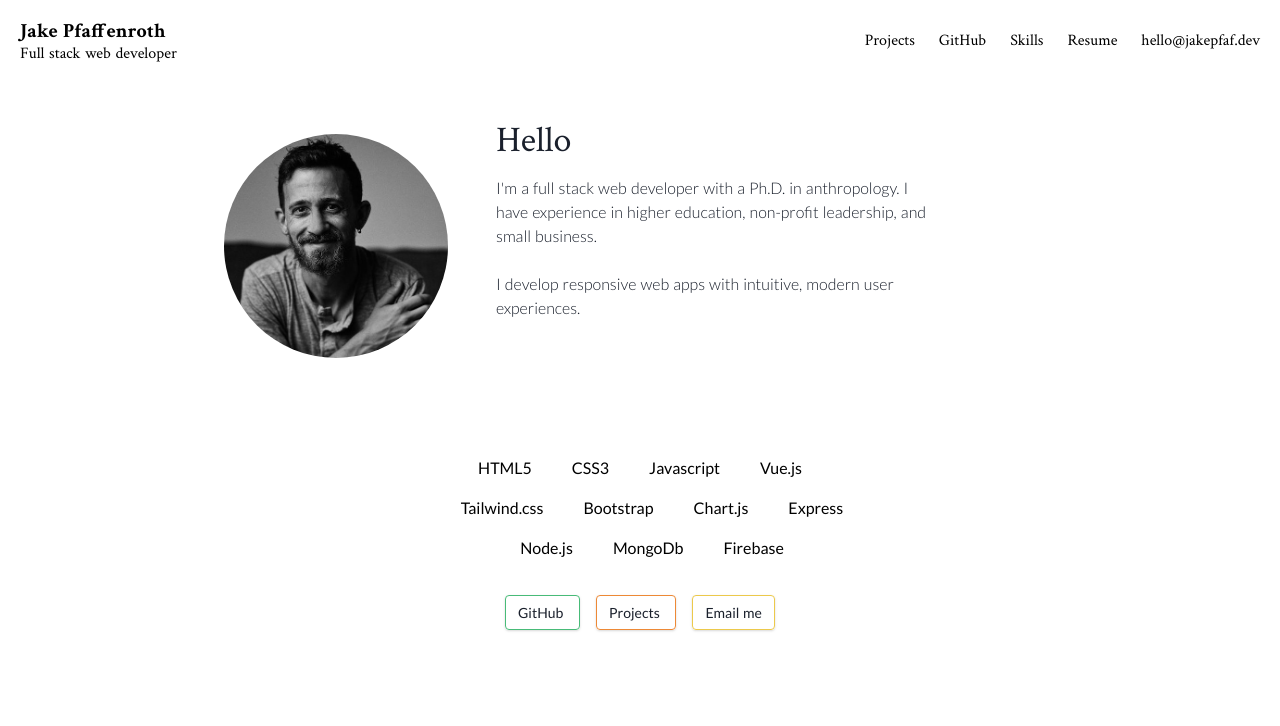
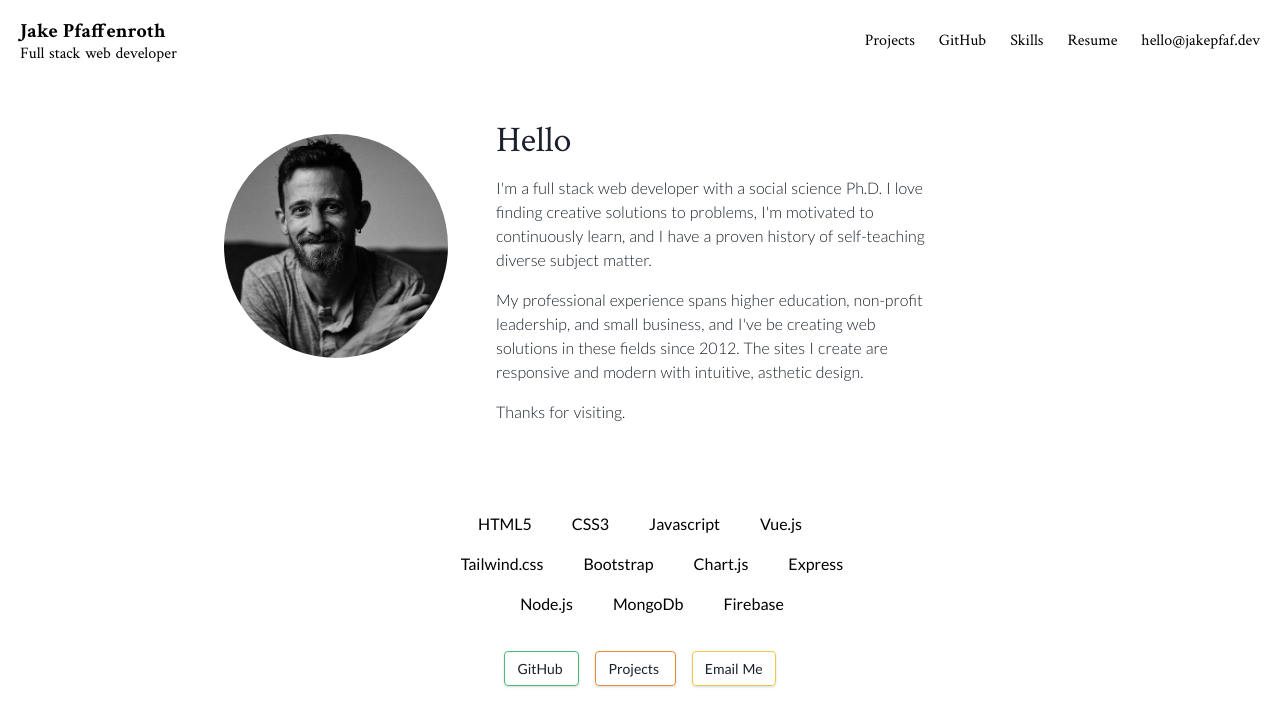
Before and after one commit to jakepfaffenroth/portfolio, a Nuxt app: page / in a window 1280 px wide. Shown: the top 726 px of the page. Built offline with nearby package versions, Linux system fonts and the light colour scheme.

Commit message:
home page text changes

```diff
--- a/components/PortfolioLinks.vue
+++ b/components/PortfolioLinks.vue
@@ -11,7 +11,7 @@
       Projects
     </nuxt-link>
     <a href="mailto:hello@jakepfaf.dev" class="btn btn-yellow">
-      Email me
+      Email Me
     </a>
   </div>
 </template>
--- a/pages/index.vue
+++ b/pages/index.vue
@@ -15,14 +15,19 @@
           Hello
         </p>
         <p>
-          I'm a full stack web developer with a Ph.D. in anthropology. I have
-          experience in higher education, non-profit leadership, and small
-          business.
+          I'm a full stack web developer with a social science Ph.D. I love
+          finding creative solutions to problems, I'm motivated to continuously
+          learn, and I have a proven history of self-teaching diverse subject
+          matter.
         </p>
-        <br />
+        <p class='py-4'>
+          My professional experience spans higher education, non-profit
+          leadership, and small business, and I've be creating web solutions in
+          these fields since 2012. The sites I create are responsive and modern
+          with intuitive, asthetic design.
+        </p>
         <p>
-          I develop responsive web apps with intuitive, modern user
-          experiences.<br /><br /><br />
+          Thanks for visiting.
         </p>
         <!-- <portfolio-links class="flex mt-6 justify-center space-x-4" /> -->
       </div>
@@ -30,7 +35,7 @@
     <!-- Tech Stack Row -->
     <div
       id="stack"
-      class="stack px-8 sm:mt-20 md:px-24 lg:px-32 xl:px-48 space-x-6"
+      class="stack px-8 mt-4 sm:mt-20 md:px-24 lg:px-32 xl:px-48 space-x-6"
     >
       <p class="p-1 sm:p-2" v-for="tech in techStack" :key="tech.name">
         {{ tech.name }}
```
